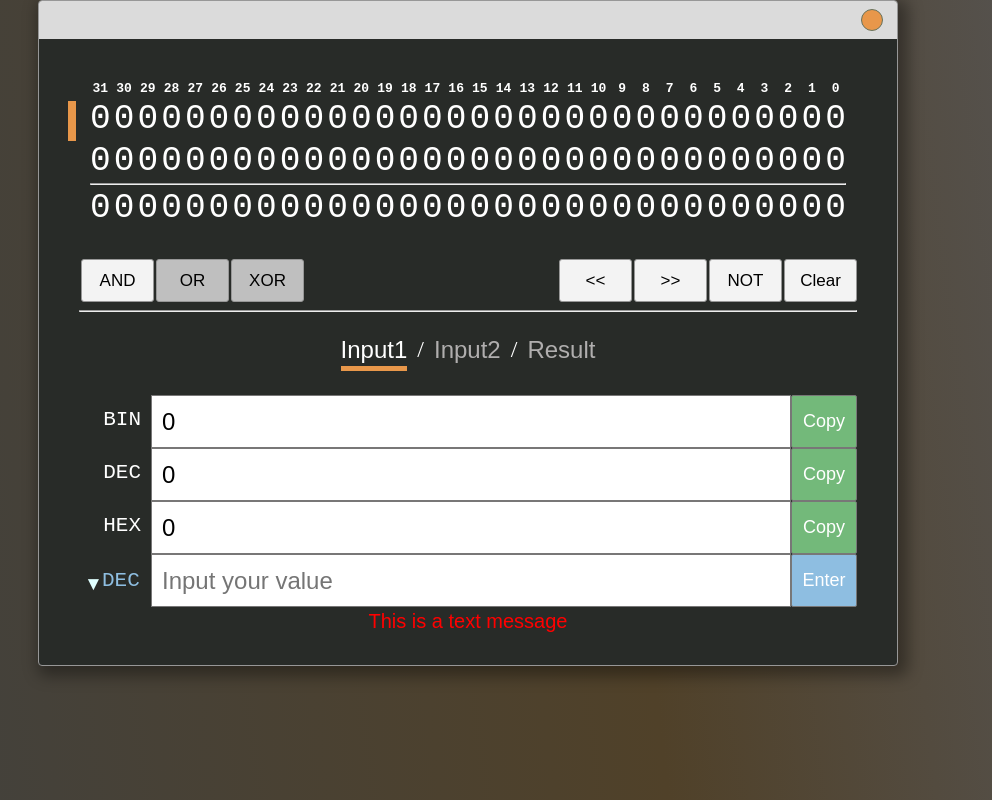
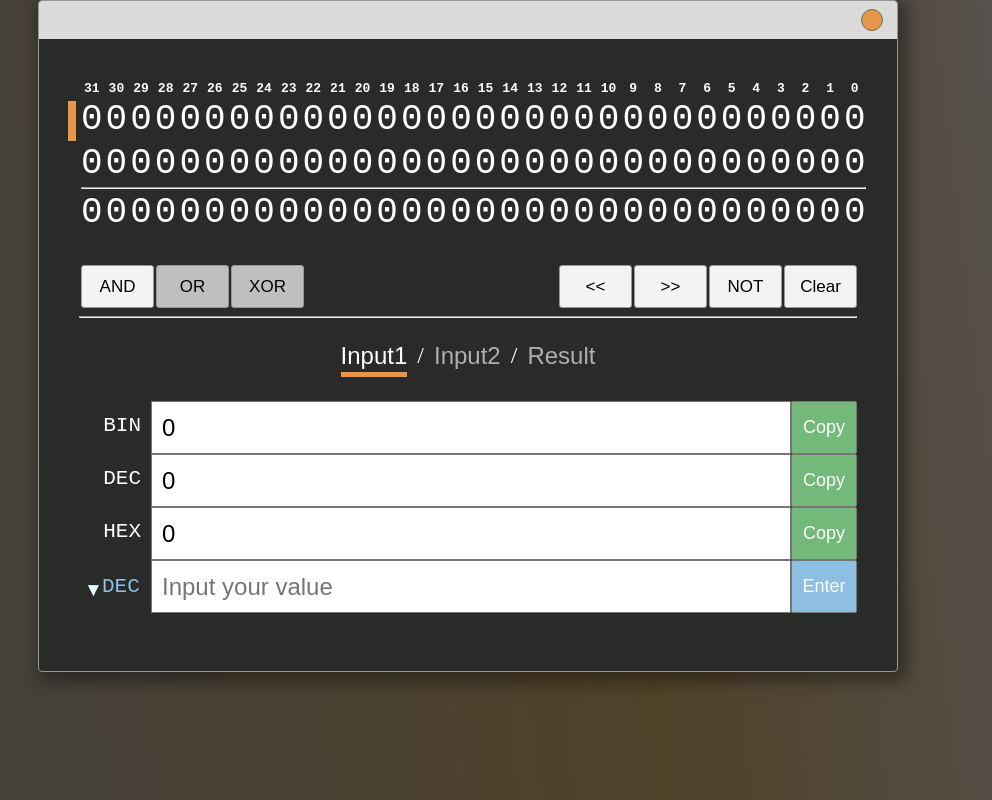
Before and after one commit to Lulkafe/BinaryCalc, a React app: page / in a window 1280 px wide. Shown: the whole page, without its empty margins (172-1164 px from the left). Built offline with nearby package versions, Linux system fonts and the light colour scheme.

Commit message:
Fixed highlight location and adjusted font size

```diff
--- a/src/reducer.tsx
+++ b/src/reducer.tsx
@@ -8,7 +8,7 @@ export const initState = {
     bitwise: Bitwise.AND,
     item: Item.Input1,
     radix_for_input: Radix.DEC,
-    validation_message: 'This is a text message'
+    validation_message: ''
 }
 
 export const actions = {
--- a/src/style.css
+++ b/src/style.css
@@ -43,7 +43,7 @@ html {
 }
 
 #binTable__input1, #binTable__input2, #binTable__result {
-    font-size: 34.5px;
+    font-size: 36px;
 }
 
 #binTable__input1 td, #binTable__input2 td {
@@ -67,7 +67,7 @@ html {
 }
 
 .binTable__highlight-bar__result {
-    top: calc(var(--hl-top) + 107px);
+    top: calc(var(--hl-top) + 93px);
 }
 
 #binTable__result {
```
Also changed, not shown: 1 other file (tests, documents, lock files or other folders).
